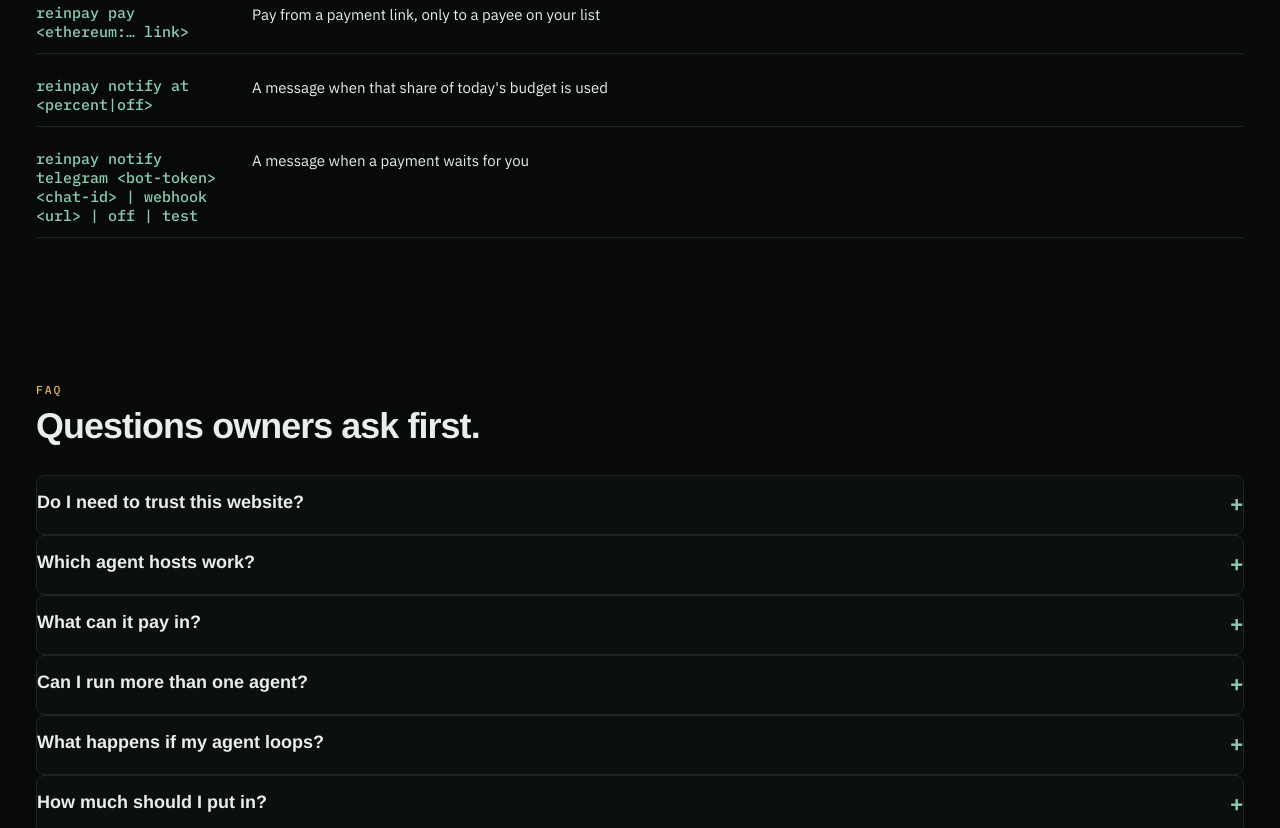
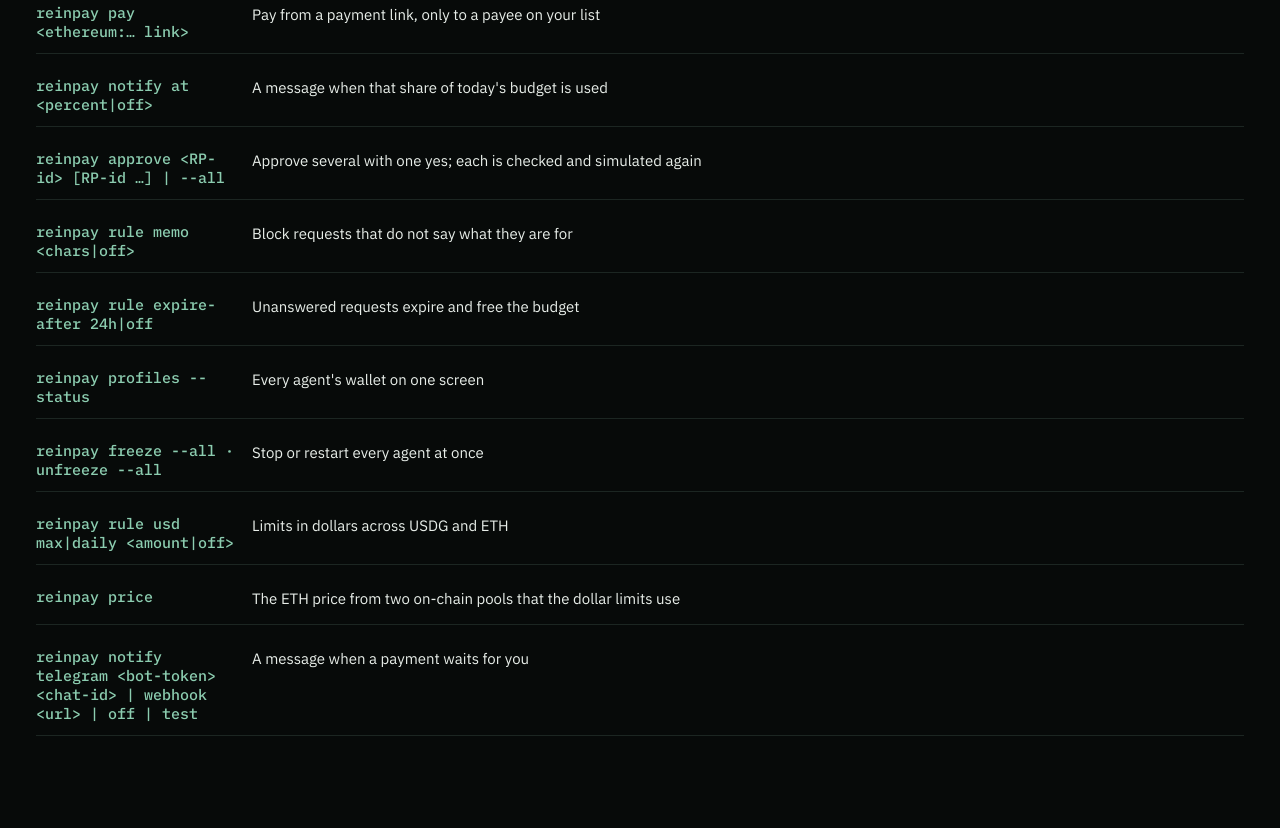
Before and after one commit to reinpay/reinpay.github.io, a plain HTML site: page docs/index.html in a window 1280 px wide. Shown: the part 4965-5793 px from the top of the page. Drawn offline with Linux system fonts and the light colour scheme; a web font is replaced by a local one.

Commit message:
Add files via upload

```diff
--- a/docs/index.html
+++ b/docs/index.html
@@ -139,6 +139,13 @@ reinpay approve RP-00042</pre>
 <div class="toolrow"><code>reinpay schedule run</code><span>Ask for every payment that is due. Put it on cron</span></div>
 <div class="toolrow"><code>reinpay pay &lt;ethereum:… link&gt;</code><span>Pay from a payment link, only to a payee on your list</span></div>
 <div class="toolrow"><code>reinpay notify at &lt;percent|off&gt;</code><span>A message when that share of today's budget is used</span></div>
+<div class="toolrow"><code>reinpay approve &lt;RP-id&gt; [RP-id …] | --all</code><span>Approve several with one yes; each is checked and simulated again</span></div>
+<div class="toolrow"><code>reinpay rule memo &lt;chars|off&gt;</code><span>Block requests that do not say what they are for</span></div>
+<div class="toolrow"><code>reinpay rule expire-after 24h|off</code><span>Unanswered requests expire and free the budget</span></div>
+<div class="toolrow"><code>reinpay profiles --status</code><span>Every agent's wallet on one screen</span></div>
+<div class="toolrow"><code>reinpay freeze --all · unfreeze --all</code><span>Stop or restart every agent at once</span></div>
+<div class="toolrow"><code>reinpay rule usd max|daily &lt;amount|off&gt;</code><span>Limits in dollars across USDG and ETH</span></div>
+<div class="toolrow"><code>reinpay price</code><span>The ETH price from two on-chain pools that the dollar limits use</span></div>
 <div class="toolrow"><code>reinpay notify telegram &lt;bot-token&gt; &lt;chat-id&gt; | webhook &lt;url&gt; | off | test</code><span>A message when a payment waits for you</span></div></div>
 </div></section>
 <section class="plain" id="faq"><div class="wrap">
@@ -158,6 +165,8 @@ reinpay approve RP-00042</pre>
 <details class="faq"><summary>Can my team share one payee list?</summary><p>Yes. <span class="mono">reinpay payee export</span> writes your payees to a file signed with your wallet key. A teammate runs <span class="mono">reinpay payee import</span>: it shows who signed it and adds only payees that pass the usual checks, skipping lookalike addresses and token contracts.</p></details>
 <details class="faq"><summary>Can I give different kinds of spending their own budget?</summary><p>Yes. Put payees in categories with <span class="mono">reinpay payee category</span>, then set <span class="mono">reinpay rule category compute daily USDG 10</span>. Every payment must fit both your overall daily budget and its category's. You can also set payment hours and a cap on payments per hour.</p></details>
 <details class="faq"><summary>Can Reinpay pay a subscription every month?</summary><p>Yes. <span class="mono">reinpay schedule add "Weather API" 5 USDG monthly</span>, then run <span class="mono">reinpay schedule run</span> from cron. Each payment still goes through every rule and the mainnet simulation, and waits for you unless autosend is on.</p></details>
+<details class="faq"><summary>Can I set a budget in dollars?</summary><p>Yes. <span class="mono">reinpay rule usd daily 50</span> caps a day at 50 dollars across USDG and ETH together, and <span class="mono">reinpay rule usd max 20</span> caps any single payment. ETH is priced from two WETH/USDG pools on Robinhood Chain; if they disagree by more than 2%, the payment is blocked rather than guessed.</p></details>
+<details class="faq"><summary>I run several agents. Can I see them all?</summary><p>Give each its own wallet with <span class="mono">--profile=&lt;name&gt;</span>, then <span class="mono">reinpay profiles --status</span> shows them all on one screen, and <span class="mono">reinpay freeze --all</span> stops every one at once.</p></details>
 <details class="faq"><summary>Is it free?</summary><p>Yes. Open source under MIT. You pay only the network fee in ETH for each payment.</p></details>
 </div></section>
 <section class="cta-band"><div class="wrap"><div class="cta-box">
```
Also changed, not shown: 404.html (+1 -1 lines), index.html (+1 -1 lines), install/index.html (+1 -1 lines).
